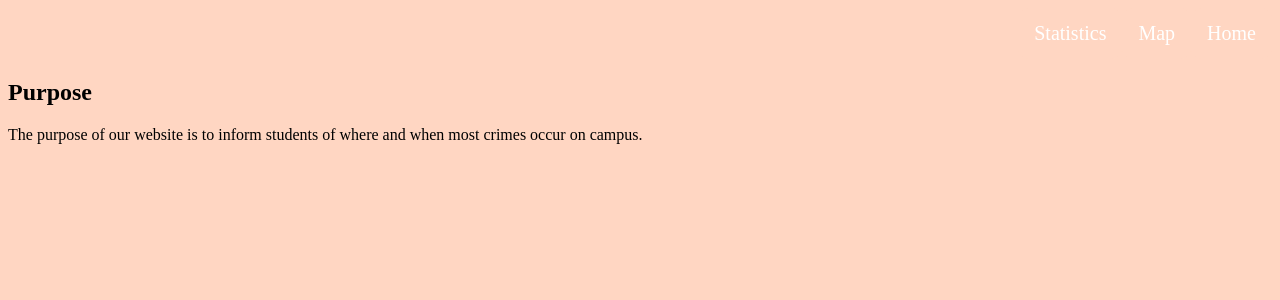
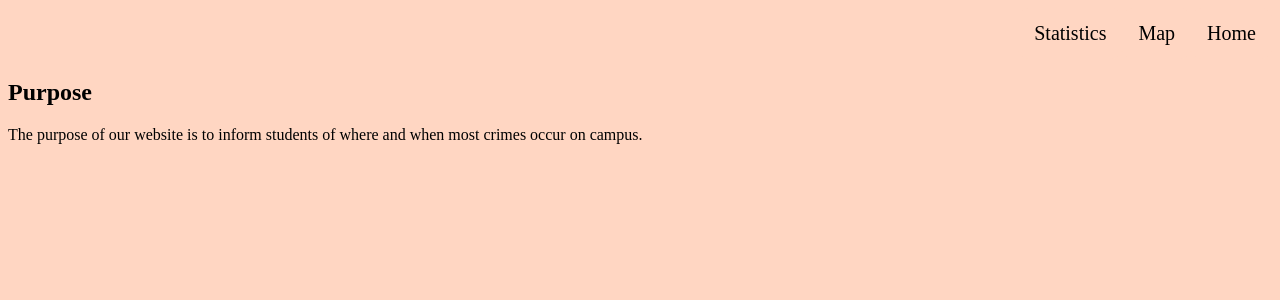
Before and after one commit to lasya1522/Technica2023, a Flask app: page / in a window 1280 px wide. Shown: the top 300 px of the page. Run offline with Flask 3, Linux system fonts and the light colour scheme.

Commit message:
nav bar4

```diff
--- a/flask_app/static/css/style.css
+++ b/flask_app/static/css/style.css
@@ -17,7 +17,7 @@ body {
     background-color: #FFD6C2;
     float: right;
     display: circle;
-    color: white;
+    color: black;
     text-align: center;
     padding: 14px 16px;
     text-decoration: none;
@@ -28,7 +28,7 @@ body {
 
 .navbar a:hover {
     background-color: #ddd;
-    color: black;
+    color: brown;
 }
 
 .content {
```
